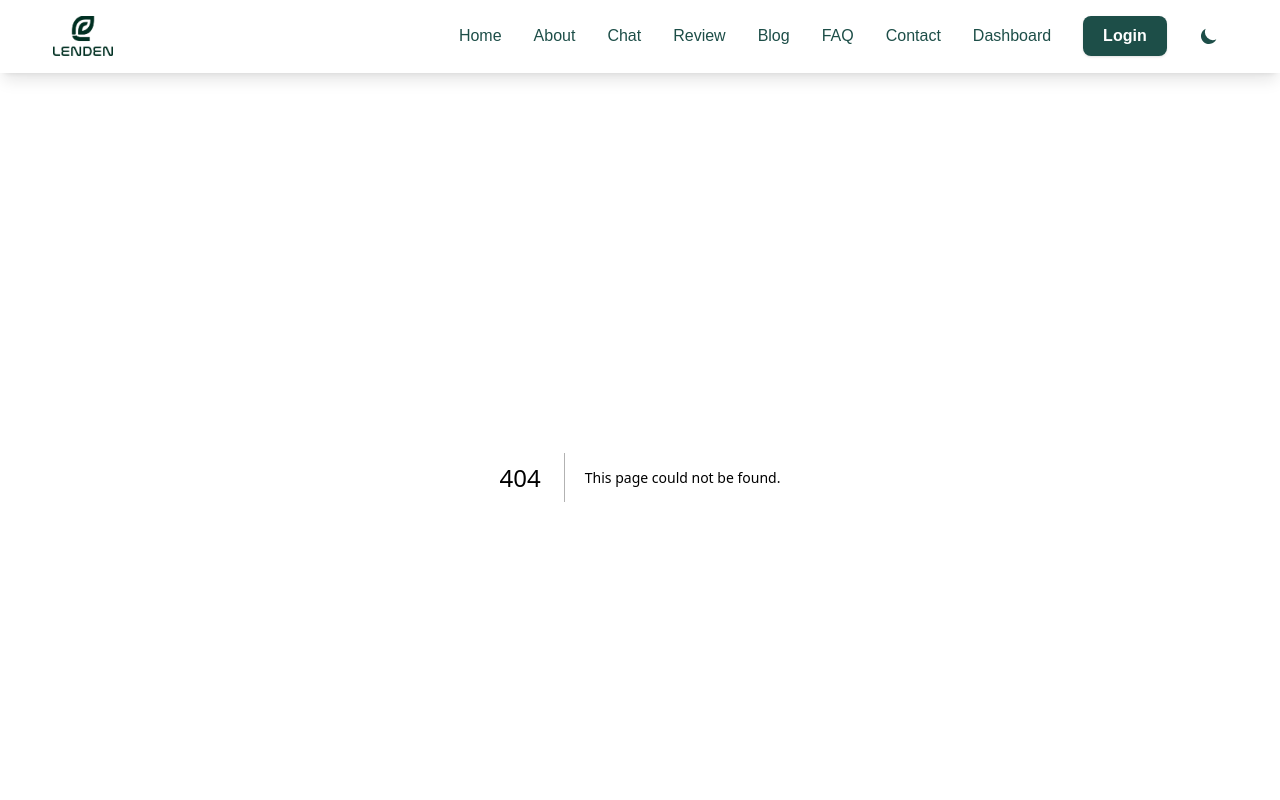
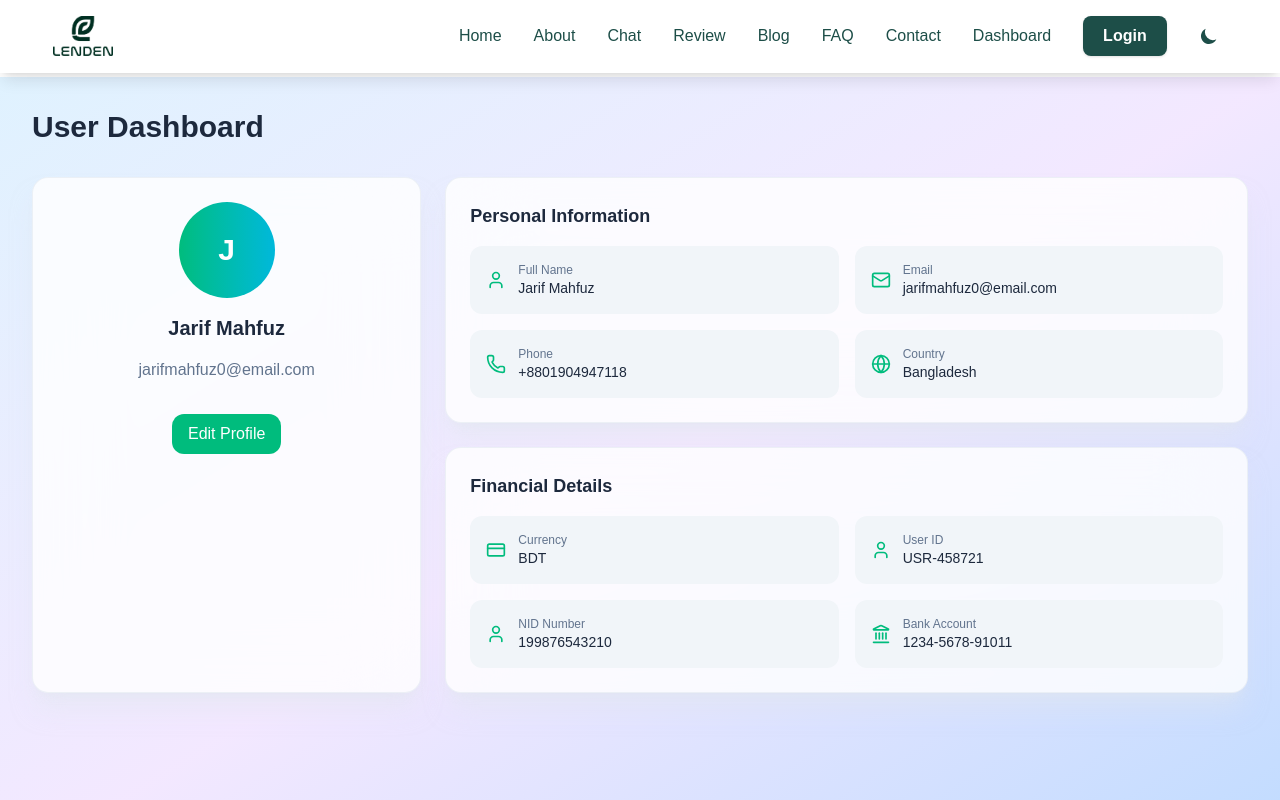
Before and after one commit to AlFahad47/Lenden, a Next.js app: page /Dashboard/UserDashboard in a window 1280 px wide. Before the commit this address had no page. Shown: the top 800 px of the page. Built offline with nearby package versions, Linux system fonts and the light colour scheme.

Commit message:
admin folder changed

```diff
--- a/package.json
+++ b/package.json
@@ -17,6 +17,7 @@
     "react-chartjs-2": "^5.3.1",
     "react-dom": "19.2.3",
     "react-icons": "^5.5.0",
+    "recharts": "^3.7.0",
     "sweetalert2": "^11.26.20",
     "swiper": "^12.1.2"
   },
--- a/src/app/AdminDashboard/page.tsx
+++ b/src/app/Dashboard/AdminDashboard/page.tsx
@@ -11,6 +11,16 @@ import {
   Bell,
   ShieldCheck,
 } from "lucide-react";
+import {
+  LineChart,
+  Line,
+  XAxis,
+  YAxis,
+  CartesianGrid,
+  Tooltip,
+  ResponsiveContainer,
+} from "recharts";
+import { useRouter, usePathname } from "next/navigation";
 
 function Card({ children, className = "" }: any) {
   return (
@@ -61,56 +71,37 @@ function Button({ children, className = "", ...props }: any) {
 }
 
 const sidebarItems = [
-  { icon: Home, label: "Dashboard" },
-  { icon: Users, label: "Users" },
-  { icon: CreditCard, label: "Transactions" },
-  { icon: BarChart3, label: "Analytics" },
-  { icon: ShieldCheck, label: "KYC Verification" },
-  { icon: Settings, label: "Settings" },
-];
-
-const stats = [
-  { title: "Total Users", value: "12,540" },
-  { title: "Transactions", value: "$84,210" },
-  { title: "Revenue", value: "$24,900" },
-  { title: "Pending KYC", value: "320" },
+  { icon: Home, label: "Dashboard", path: "/dashboard" },
+  { icon: Users, label: "Users", path: "/dashboard/users" },
+  { icon: CreditCard, label: "Transactions", path: "/dashboard/transactions" },
+  { icon: BarChart3, label: "Analytics", path: "/dashboard/analytics" },
+  {
+    icon: ShieldCheck,
+    label: "KYC Verification",
+    path: "/dashboard/kyc-verification",
+  },
+  { icon: Settings, label: "Settings", path: "/dashboard/settings" },
 ];
 
 export default function LendenDashboard() {
   const [collapsed, setCollapsed] = useState(false);
   const [mobileOpen, setMobileOpen] = useState(false);
 
+  const router = useRouter();
+  const pathname = usePathname();
+
   return (
-    <div
-      className="h-screen relative overflow-hidden
-      bg-gradient-to-br
-      from-fuchsia-100 via-sky-50 to-emerald-100
-      dark:from-slate-950 dark:via-indigo-950 dark:to-slate-950
-      text-slate-800 dark:text-slate-100
-      flex transition-colors duration-500"
-    >
-      {/* Background Glow Effects */}
-      <div className="absolute -top-40 -left-40 w-[500px] h-[500px] bg-fuchsia-400/30 rounded-full blur-3xl opacity-50 dark:opacity-30 pointer-events-none"></div>
-      <div className="absolute bottom-[-100px] right-[-100px] w-[500px] h-[500px] bg-emerald-400/30 rounded-full blur-3xl opacity-50 dark:opacity-30 pointer-events-none"></div>
-
-      {/* ================= SIDEBAR ================= */}
+    <div className="h-screen relative overflow-hidden bg-gradient-to-br from-purple-300 via-sky-200 to-blue-300 dark:from-blue-950 dark:via-slate-950 dark:to-purple-950 text-slate-800 dark:text-slate-100 flex transition-colors duration-500">
+      {/* SIDEBAR */}
       <motion.aside
         initial={false}
-        animate={{}}
-        className={`
-          fixed md:static
-          top-0 left-0
-          h-screen md:h-full
-          ${collapsed ? "w-20" : "w-64"}
-          bg-white/70 dark:bg-slate-900/70
-          backdrop-blur-xl
-          border-r border-slate-200 dark:border-slate-800
-          p-6 flex flex-col gap-6
-          z-40
-          transition-all duration-300
-          ${mobileOpen ? "translate-x-0" : "-translate-x-full"}
-          md:translate-x-0
-        `}
+        animate={{ width: collapsed ? 80 : 256 }}
+        transition={{ duration: 0.3 }}
+        className={`fixed md:static top-0 left-0 h-screen md:h-full ${
+          collapsed ? "w-20" : "w-64"
+        } bg-white/70 dark:bg-slate-900/70 backdrop-blur-xl border-r border-slate-200 dark:border-slate-800 p-6 flex flex-col gap-6 z-40 transition-all duration-300 ${
+          mobileOpen ? "translate-x-0" : "-translate-x-full"
+        } md:translate-x-0`}
       >
         <div className="flex items-center justify-between">
           {!collapsed && (
@@ -118,7 +109,6 @@ export default function LendenDashboard() {
               Lenden Admin
             </h1>
           )}
-
           <button
             onClick={() => setCollapsed(!collapsed)}
             className="hidden lg:block text-emerald-500 text-xl"
@@ -128,7 +118,10 @@ export default function LendenDashboard() {
         </div>
 
         <nav className="flex flex-col gap-2">
-          {sidebarItems.map((item, i) => (
+          {sidebarItems.map((item, i) => {
+            const isActive = pathname === item.path;
+
+            return (
               <motion.button
                 key={item.label}
                 whileHover={{ scale: 1.05 }}
@@ -136,26 +129,29 @@ export default function LendenDashboard() {
                 initial={{ opacity: 0, x: -20 }}
                 animate={{ opacity: 1, x: 0 }}
                 transition={{ delay: i * 0.05 }}
-              onClick={() => setMobileOpen(false)}
-              className="flex items-center gap-3 px-4 py-3 rounded-xl hover:bg-slate-200 dark:hover:bg-slate-800 transition"
+                onClick={() => {
+                  router.push(item.path);
+                  setMobileOpen(false);
+                }}
+                className={`flex items-center gap-3 px-4 py-3 rounded-xl transition ${
+                  isActive
+                    ? "bg-emerald-500/10 text-emerald-500"
+                    : "hover:bg-slate-200 dark:hover:bg-slate-800"
+                }`}
               >
-              <item.icon className="w-5 h-5 text-emerald-500" />
+                <item.icon
+                  className={`w-5 h-5 ${isActive ? "text-emerald-500" : ""}`}
+                />
                 {!collapsed && <span>{item.label}</span>}
               </motion.button>
-          ))}
+            );
+          })}
         </nav>
       </motion.aside>
 
-      {mobileOpen && (
-        <div
-          onClick={() => setMobileOpen(false)}
-          className="fixed inset-0 bg-black/40 z-30 lg:hidden"
-        />
-      )}
-
-      {/* ================= MAIN ================= */}
-      <div className="flex-1 transition-all duration-300 overflow-y-auto">
-        <header className="h-16 border-b border-slate-200 dark:border-slate-800 bg-white/75 dark:bg-slate-900/70 backdrop-blur-xl px-8 flex items-center justify-between">
+      {/* MAIN */}
+      <div className="flex-1 overflow-y-auto">
+        <header className="sticky top-0 z-20 h-16 border-b border-slate-200 dark:border-slate-800 bg-white/75 dark:bg-slate-900/70 backdrop-blur-xl px-8 flex items-center justify-between">
           <button
             onClick={() => setMobileOpen(true)}
             className="lg:hidden text-emerald-500 text-xl"
@@ -163,7 +159,9 @@ export default function LendenDashboard() {
             ☰
           </button>
 
-          <h2 className="text-xl font-semibold">Dashboard Overview</h2>
+          <h2 className="text-xl font-semibold capitalize">
+            {pathname.split("/").pop()?.replace("-", " ")}
+          </h2>
 
           <div className="flex items-center gap-4">
             <Button>
@@ -202,8 +200,47 @@ export default function LendenDashboard() {
                 <h4 className="text-lg font-semibold mb-4">
                   Revenue Analytics
                 </h4>
-                <div className="h-full flex items-center justify-center text-slate-400">
-                  Chart Area
+                {/* chart here */}
+                <div className="h-[240px]">
+                  <ResponsiveContainer width="100%" height="100%">
+                    <LineChart data={data}>
+                      <CartesianGrid
+                        strokeDasharray="3 3"
+                        strokeOpacity={0.1}
+                      />
+
+                      <XAxis
+                        dataKey="name"
+                        tick={{ fill: "#94a3b8" }}
+                        axisLine={false}
+                        tickLine={false}
+                      />
+
+                      <YAxis
+                        tick={{ fill: "#94a3b8" }}
+                        axisLine={false}
+                        tickLine={false}
+                      />
+
+                      <Tooltip
+                        contentStyle={{
+                          backgroundColor: "#0f172a",
+                          border: "none",
+                          borderRadius: "8px",
+                        }}
+                        labelStyle={{ color: "#10b981" }}
+                      />
+
+                      <Line
+                        type="monotone"
+                        dataKey="value"
+                        stroke="#10b981"
+                        strokeWidth={3}
+                        dot={{ r: 4 }}
+                        activeDot={{ r: 6 }}
+                      />
+                    </LineChart>
+                  </ResponsiveContainer>
                 </div>
               </CardContent>
             </Card>
--- /dev/null
+++ b/src/app/Dashboard/UserDashboard/page.tsx
@@ -0,0 +1,106 @@
+"use client";
+
+import React from "react";
+import { motion } from "framer-motion";
+import { User, Mail, Phone, Globe, CreditCard, Landmark } from "lucide-react";
+
+function Card({ children, className = "" }: any) {
+  return (
+    <div
+      className={`relative bg-white/80 dark:bg-slate-900/80 backdrop-blur-2xl
+      border border-slate-200/60 dark:border-slate-700/60
+      rounded-2xl shadow-xl shadow-slate-200/50 dark:shadow-black/50
+      p-6 ${className}`}
+    >
+      {children}
+    </div>
+  );
+}
+
+const userData = {
+  name: "Jarif Mahfuz",
+  email: "jarifmahfuz0@email.com",
+  country: "Bangladesh",
+  currency: "BDT",
+  idNo: "USR-458721",
+  phone: "+8801904947118",
+  nid: "199876543210",
+  bank: "1234-5678-91011",
+};
+
+export default function UserDashboard() {
+  return (
+    <div className="min-h-screen p-8 bg-gradient-to-br from-sky-100 via-purple-100 to-blue-200 dark:from-slate-950 dark:via-slate-900 dark:to-slate-950 text-slate-800 dark:text-slate-100">
+
+      <motion.h1
+        initial={{ opacity: 0, y: -20 }}
+        animate={{ opacity: 1, y: 0 }}
+        className="text-3xl font-bold mb-8"
+      >
+        User Dashboard
+      </motion.h1>
+
+      <div className="grid grid-cols-1 lg:grid-cols-3 gap-6">
+
+        {/* Profile Card */}
+        <Card className="lg:col-span-1">
+          <div className="flex flex-col items-center text-center gap-4">
+            <div className="w-24 h-24 rounded-full bg-gradient-to-r from-emerald-500 to-cyan-500 flex items-center justify-center text-white text-3xl font-bold">
+              {userData.name.charAt(0)}
+            </div>
+
+            <h2 className="text-xl font-semibold">{userData.name}</h2>
+            <p className="text-slate-500 dark:text-slate-400">
+              {userData.email}
+            </p>
+
+            <button className="mt-4 px-4 py-2 bg-emerald-500 text-white rounded-xl hover:bg-emerald-600 transition">
+              Edit Profile
+            </button>
+          </div>
+        </Card>
+
+        {/* Details Section */}
+        <div className="lg:col-span-2 grid gap-6">
+
+          {/* Personal Info */}
+          <Card>
+            <h3 className="text-lg font-semibold mb-4">Personal Information</h3>
+
+            <div className="grid md:grid-cols-2 gap-4 text-sm">
+              <Info icon={User} label="Full Name" value={userData.name} />
+              <Info icon={Mail} label="Email" value={userData.email} />
+              <Info icon={Phone} label="Phone" value={userData.phone} />
+              <Info icon={Globe} label="Country" value={userData.country} />
+            </div>
+          </Card>
+
+          {/* Financial Info */}
+          <Card>
+            <h3 className="text-lg font-semibold mb-4">Financial Details</h3>
+
+            <div className="grid md:grid-cols-2 gap-4 text-sm">
+              <Info icon={CreditCard} label="Currency" value={userData.currency} />
+              <Info icon={User} label="User ID" value={userData.idNo} />
+              <Info icon={User} label="NID Number" value={userData.nid} />
+              <Info icon={Landmark} label="Bank Account" value={userData.bank} />
+            </div>
+          </Card>
+
+        </div>
+      </div>
+    </div>
+  );
+}
+
+function Info({ icon: Icon, label, value }: any) {
+  return (
+    <div className="flex items-center gap-3 p-4 rounded-xl bg-slate-100 dark:bg-slate-800">
+      <Icon className="w-5 h-5 text-emerald-500" />
+      <div>
+        <p className="text-slate-500 dark:text-slate-400 text-xs">{label}</p>
+        <p className="font-medium">{value}</p>
+      </div>
+    </div>
+  );
+}
--- a/src/data/navLinks.ts
+++ b/src/data/navLinks.ts
@@ -11,5 +11,5 @@ export const navLinks: NavLink[] = [
   { name: "Blog", href: "/blog" },
   { name: "FAQ", href: "/faq" },
   { name: "Contact", href: "/contact" },
-  { name: "Dashboard", href: "/AdminDashboard" },
+  { name: "Dashboard", href: "/Dashboard/AdminDashboard" },
 ];
```
Also changed, not shown: public/Jarif.jpeg (added), 1 other file (tests, documents, lock files or other folders). Lines whose indentation alone changed are shown as unchanged.
